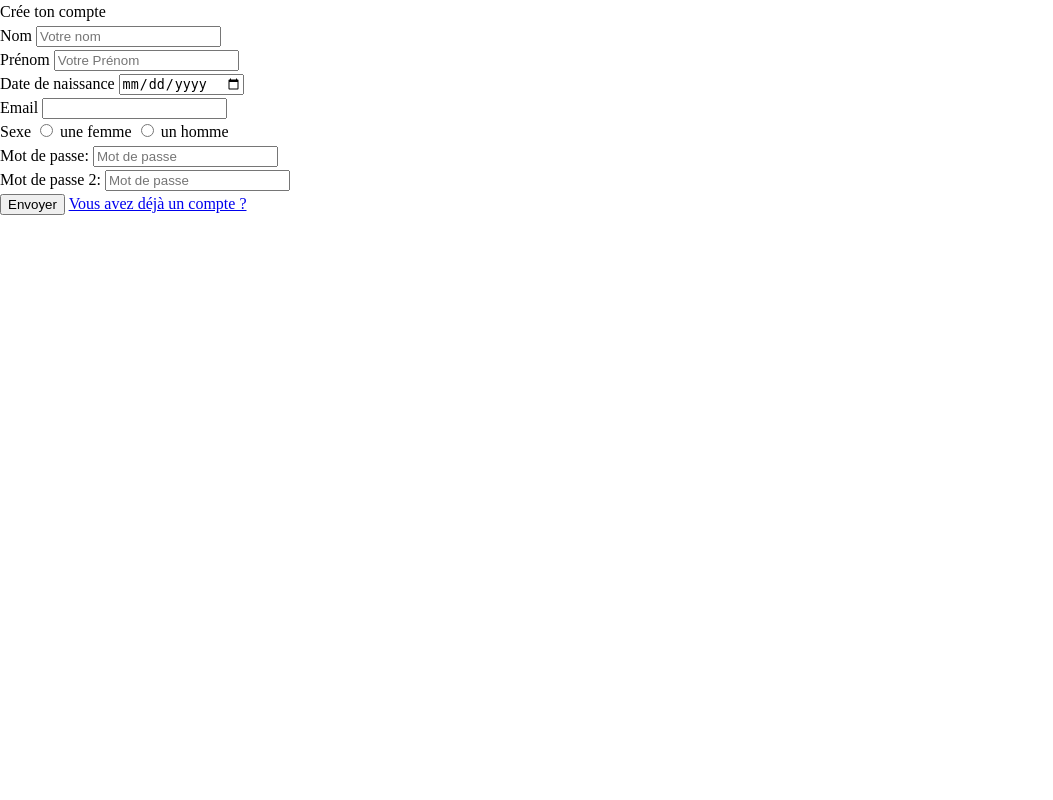
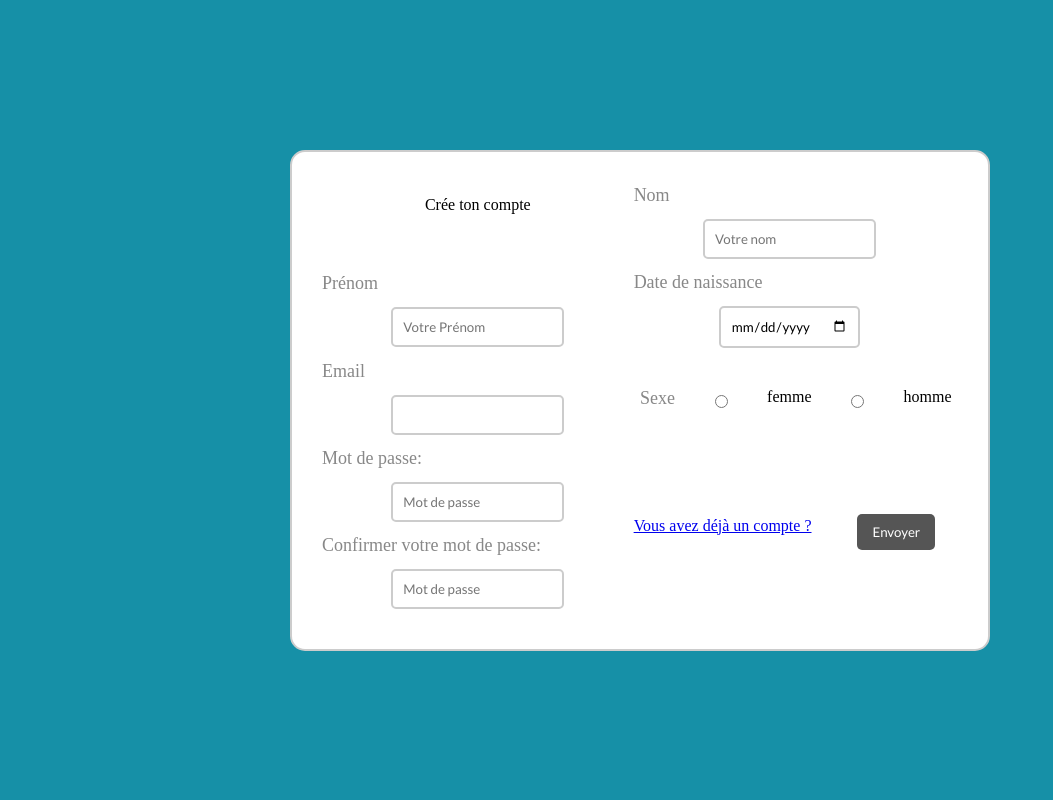
Before and after one commit to Johjoh-6/La-Vacuna-del-Sol, a PHP site: page /inscription.php in a window 1280 px wide. Shown: the whole page, without its empty margins (0-1053 px from the left). Run offline with PHP 8.4, Linux system fonts and the light colour scheme.

Commit message:
lucnh time

```diff
--- a/asset/css/style.css
+++ b/asset/css/style.css
@@ -3,4 +3,76 @@
     font-family: "lato";
     src: url("../fonts/Lato-Regular.ttf");
 }
+/* Change*/
+body {
+    background: #1690A7;
+    display: flex;
+    justify-content: center;
+    align-items: center;
+    height: 100vh;
+    flex-direction: column;
+}
+
+*{
+    font-family: 'lato';
+    box-sizing: border-box;
+}
+
+form {
+    width: 700px;
+    border: 2px solid #ccc;
+    padding: 30px;
+    background: #fff;
+    border-radius: 15px;
+    display: flex;
+    flex-flow: row wrap;
+    align-items: center;
+}
+form > *{
+    width: 49%;
+}
+
+h2 {
+    text-align: center;
+    margin-bottom: 40px;
+}
+
+input {
+    display: flex;
+    border: 2px solid #ccc;
+
+    padding: 10px;
+    margin: 10px auto;
+    border-radius: 5px;
+}
+
+
+.sexe {
+    display: flex;
+    justify-content: space-between;
+    margin: auto;
+    text-align: center;
+}
+label {
+    color: #888;
+    font-size: 18px;
+}
+
+button {
+    float: right;
+    background: #555;
+    padding: 10px 15px;
+    color: #fff;
+    border-radius: 5px;
+    margin-right: 10px;
+    border: none;
+}
+button:hover{
+    opacity: .7;
+}
+
+
+
+
+
 /* Don't Touch !!!! Set for variable*/
--- a/inscription.php
+++ b/inscription.php
@@ -8,52 +8,59 @@ require ('inc/pdo.php');
 
 include ('inc/header.php');?>
 
-    <form action="" method="post">
+    <form class="wrap_account" action="" method="post">
         <h2>Crée ton compte</h2>
 
 
-
-        <label for="names">Nom</label>
+        <div>
+            <label for="name">Nom</label>
             <input type="text"
                    name="name"
+                   id="name"
                    placeholder="Votre nom"
-               value=""><br>
+                   value="">
+        </div>
 
+        <div>
+            <label for="fname">Prénom</label>
+            <input type="text"
+                   name="fname"
+                   placeholder="Votre Prénom"
+                   value="">
+        </div>
 
-        <label>Prénom</label>
-        <input type="text"
-               name="name"
-               placeholder="Votre Prénom"
-               value=""><br>
+        <div>
+            <label for="date">Date de naissance</label>
+            <input type="date"
+                   name="date">
+        </div>
+        <div>
+            <label for="email">Email</label>
+            <input type="email" id="email" name="email" value="">
+            <span class="error"></span>
+        </div>
+        <div class="sexe">
+            <label for="sexes">Sexe</label>
+            <input type="radio" name="genre" value="femme"><span>femme</span>
+            <input type="radio" name="genre" value="homme"><span>homme</span>
+        </div>
 
-
-
-
-        <label>Date de naissance</label>
-        <input type="date"
-               name="date"><br>
-
-        <label>Email</label>
-        <input type="email" id="email" name="email" value=""><br>
-        <span class="error"></span>
-
-
-        <label>Sexe</label>
-        <input type="radio" name="Genre" value="Femme"> une femme
-        <input type="radio" name="Genre" value="Homme"> un homme<br>
-
-        <label>Mot de passe:</label>
+        <div>
+            <label for="mdp">Mot de passe:</label>
             <input type="password"
                    name="password"
-               placeholder="Mot de passe"><br>
+                   placeholder="Mot de passe">
 
-        <label>Mot de passe 2:</label>
+            <label for="mdp2">Confirmer votre mot de passe:</label>
             <input type="password"
                    name="re_password"
-               placeholder="Mot de passe"><br>
-
+                   placeholder="Mot de passe">
+        </div>
+        <div>
             <button type="submit">Envoyer</button>
             <a href="index.php" class="ca">Vous avez déjà un compte ?</a>
+        </div>
+
     </form>
 
 <?php
--- a/profil.php
+++ b/profil.php
@@ -10,7 +10,9 @@ include ('inc/header.php');
 ?>
 
     <!--USER Profil-->
-
+<div>
+    <h2>Profil</h2>
+</div>
 
 
 <?php
```
Lines whose indentation alone changed are shown as unchanged.
